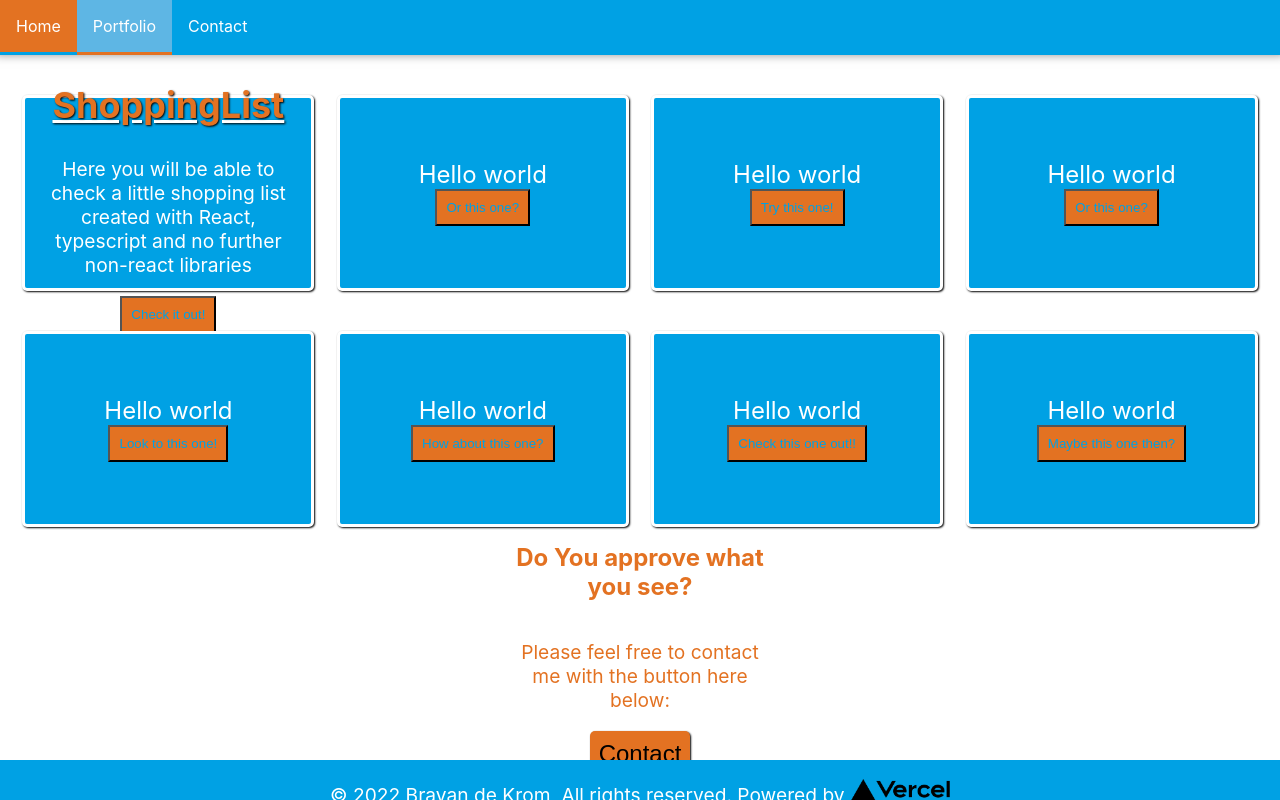
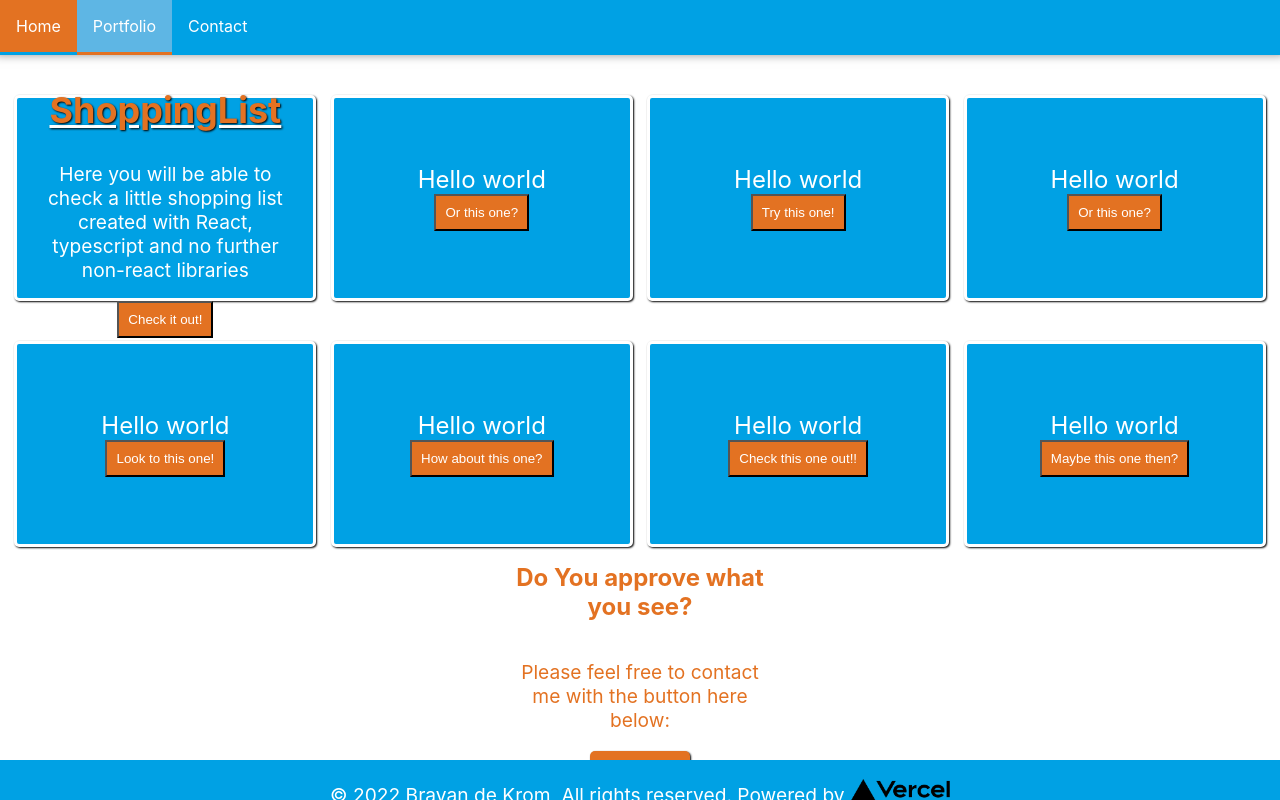
Before and after one commit to Brdekrom/wf-portfolio-app, a React (Create React App) app: page /portfolio in a window 1280 px wide. Built offline with nearby package versions, Linux system fonts and the light colour scheme.

Commit message:
amended portfolio items size

```diff
--- a/src/components/Portfolio/Portfolio.module.css
+++ b/src/components/Portfolio/Portfolio.module.css
@@ -38,13 +38,21 @@
     border-radius: 5px;
     border: 0px;
     box-shadow: 1px 1px 2px black;
-    padding: 15px 15px;
+    padding: 20px 20px;
     font-size: 1.5rem;
     gap: 2px;
     animation: bouncy 10s infinite linear;
     position: relative;
 }
 
+.bouncy1, .bouncy2, .bouncy3, .bouncy4 {
+    display: flex;
+    flex-wrap: wrap;
+}
+
+.bouncy1 a,.bouncy2 a,.bouncy3 a, .bouncy4 a {
+    color: white;
+}
 
 
 .bouncy2 {
@@ -52,7 +60,7 @@
     border-radius: 5px;
     border: 0px;
     box-shadow: 1px 1px 2px black;
-    padding: 15px 15px;
+    padding: 20px 20px;
     font-size: 1.5rem;
     gap: 2px;
     animation: bouncy 9s infinite linear;
@@ -64,7 +72,7 @@
     border-radius: 5px;
     border: 0px;
     box-shadow: 1px 1px 2px black;
-    padding: 15px 15px;
+    padding: 20px 20px;
     font-size: 1.5rem;
     gap: 2px;
     animation: bouncy 10.5s infinite linear;
@@ -76,7 +84,7 @@
     border-radius: 5px;
     border: 0px;
     box-shadow: 1px 1px 2px black;
-    padding: 15px 15px;
+    padding: 20px 20px;
     font-size: 1.5rem;
     gap: 2px;
     animation: bouncy 9.5s infinite linear;
--- a/src/components/Portfolio/Portfolio.tsx
+++ b/src/components/Portfolio/Portfolio.tsx
@@ -12,10 +12,11 @@ const Portfolio = () => {
                     </header>
                     <body>
                         <p>Here you will be able to check a little shopping list created with React, typescript and no further non-react libraries</p>
-                    </body>
-                    <button>
+                        <button>
                             <NavLink to="/portfolio/shoppinglist">Check it out!</NavLink>
                         </button>
+                    </body>
+
                 </div>
             </section>
 
```
